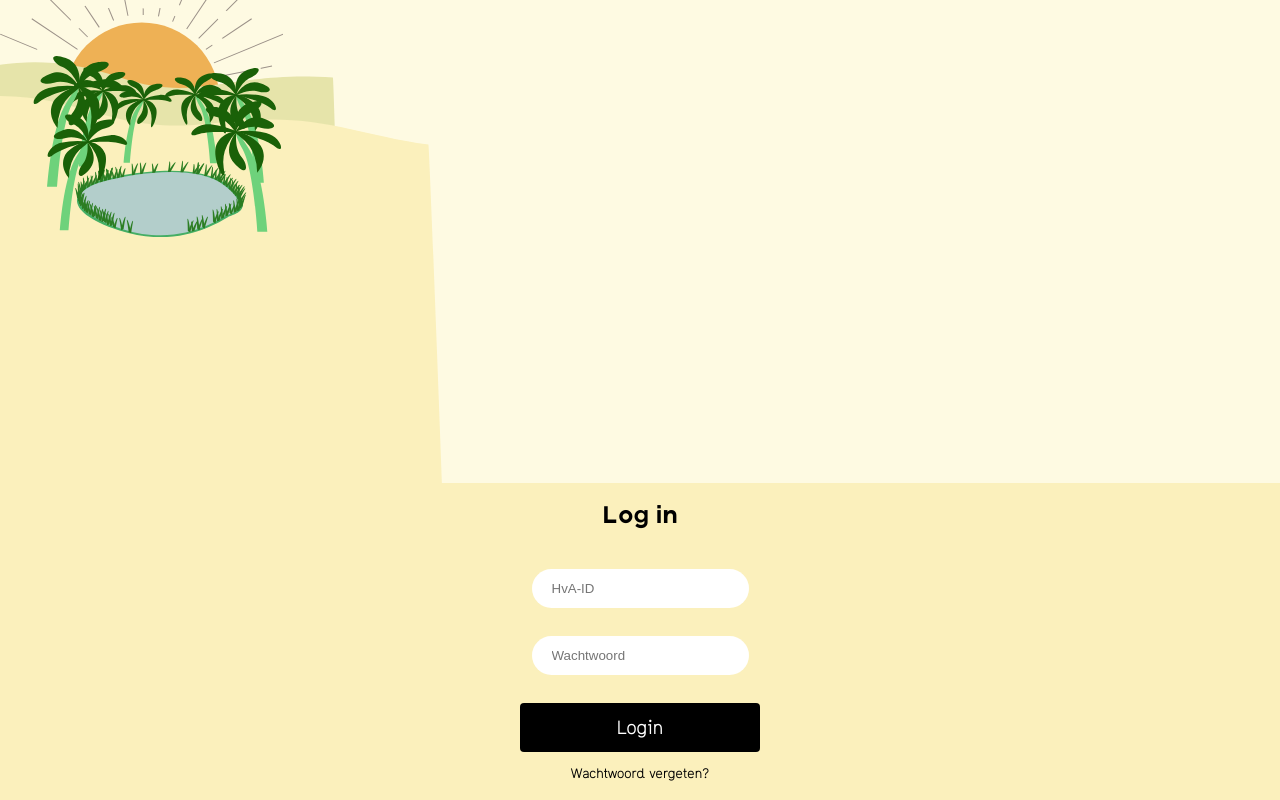
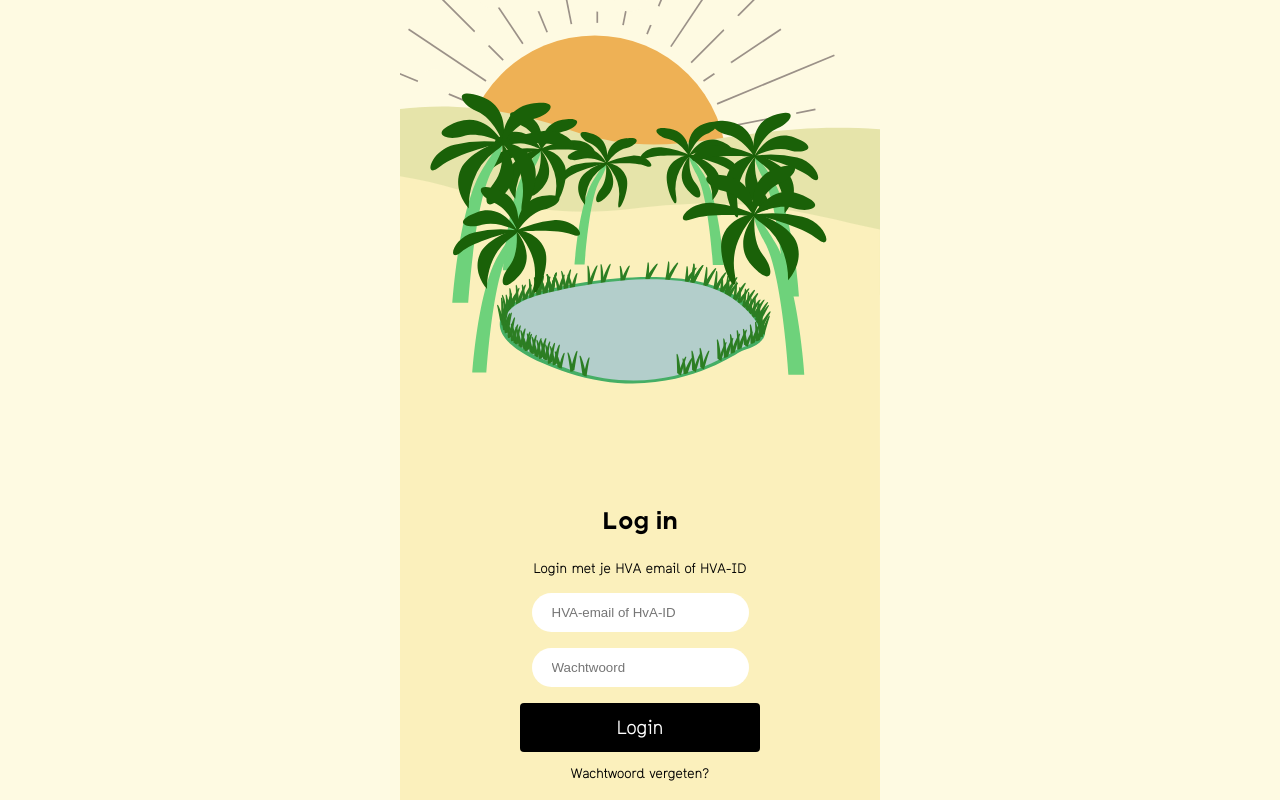
Before and after one commit to qiubee/oase, a Svelte app: page /#/login in a window 1280 px wide. Built offline with nearby package versions, Linux system fonts and the light colour scheme.

Commit message:
fix background illustration placement

```diff
--- a/src/routes/Login.svelte
+++ b/src/routes/Login.svelte
@@ -23,9 +23,12 @@
   checkLogin();
 </script>
 
-<div>
-  <svg class="sun" xmlns="http://www.w3.org/2000/svg" width="283.449" height="238.5" viewBox="0 0 283.449 238.5" >
-    <g id="Group_3" data-name="Group 3" transform="translate(-3.275 -23.5)">
+<div class="view">
+  <div class="content">
+    <div class="login">
+      <div class="illustration">
+        <svg class="sun" xmlns="http://www.w3.org/2000/svg" viewBox="0 0 283.449 140.5" >
+          <g id="Group_3" data-name="Group 3" transform="translate(-30 -85)">
             <g id="Group_1" data-name="Group 1" class="rays">
               <line id="Line_1" data-name="Line 1" y1="75" transform="translate(146.5 23.5)" fill="none" stroke="#9b9188" stroke-width="1"/>
               <line id="Line_1-2" data-name="Line 1" y1="75" transform="translate(254.978 68.894) rotate(45)" fill="none" stroke="#9b9188" stroke-width="1"/>
@@ -60,14 +63,18 @@
             <circle id="Ellipse_1" data-name="Ellipse 1" cx="78" cy="78" r="78" transform="translate(67 106)" fill="#eeb155"/>
           </g>
         </svg>
-  <svg class="sand-dark" xmlns="http://www.w3.org/2000/svg" width="532.048" height="479.76" viewBox="0 0 532.048 479.76">
+        <svg class="sand-dark" xmlns="http://www.w3.org/2000/svg" viewBox="0 0 325 200">
+          <g transform="translate(-135 -10)">
             <path id="Path_2" data-name="Path 2" d="M73.091,31.114c50.454-.281,104.6.428,171.737,46.017s107.36,21,205.205,54.985c.841.351-64.569,275.064-64.569,275.064L0,303.895Z" transform="matrix(0.966, -0.259, 0.259, 0.966, -8.045, 86.455)" fill="#e6e4aa"/>
+          </g>
         </svg>
-  <svg class="sand-light" xmlns="http://www.w3.org/2000/svg" width="588.141" height="608.958" viewBox="0 0 588.141 608.958">
-    <path id="Path_1" data-name="Path 1" d="M376.824-569.081c95.488,19.867,102.537,64.727,200.588,78.825,96.481,13.873,118.02,41.889,184.143,69.49.841.351-80.144,355.118-80.144,355.118L287.568-163.415Z" transform="matrix(0.966, -0.259, 0.259, 0.966, -130.481, 746.797)" fill="#fbf0bc"/>
+        <svg class="sand-light" xmlns="http://www.w3.org/2000/svg" viewBox="0 0 320 600">
+          <g transform="translate(-160 40)">
+            <path id="Path_1" data-name="Path 1" d="M432.2-551.489c49.134,21.763,69.815,50.391,145.216,61.233,80.465,11.57,108.936,33.028,154.705,55.939l-156.4,583.677-309.1-82.824S425.359-525.97,432.2-551.489Z" transform="matrix(0.966, -0.259, 0.259, 0.966, -114.798, 722.183)" fill="#fbf0bc"/>
+          </g>
         </svg>
-  <svg class="pond" xmlns="http://www.w3.org/2000/svg" width="250.716" height="181.201" viewBox="0 0 250.716 181.201">
-    <g id="Group_769" data-name="Group 769" transform="translate(-32.408 -143.43)">
+        <svg class="pond" xmlns="http://www.w3.org/2000/svg" viewBox="0 0 300 460">
+          <g id="Group_769" data-name="Group 769" transform="translate(-15 -85)">
             <g id="pond">
               <path id="Path_12" data-name="Path 12" d="M496.035-552.555c25.774-7.611,97.932-19.586,128.325,4.728s4.728,29.717,0,31.744-47.278,33.77-108.739,13.508S470.261-544.944,496.035-552.555Z" transform="translate(-395.752 820.475)" fill="#45ae65"/>
               <g id="Group_81" data-name="Group 81">
@@ -461,9 +468,10 @@
       </div>
       <main>
         <h1>Log in</h1>
+        <p>Login met je HVA email of HVA-ID</p>
         <form>
           <label>
-      <input type="text" placeholder="HvA-ID">
+            <input type="text" placeholder="HVA-email of HvA-ID">
           </label>
           <label>
             <input type="password" placeholder="Wachtwoord">
@@ -472,26 +480,42 @@
           <a href="/wachtwoord-vergeten" use:link>Wachtwoord vergeten?</a>
         </form>
       </main>
+    </div>
+  </div>
+</div>
 
 <style>
+  .view {
+    background-color: #fefae2;
+  }
+
+  .content,
+  .login,
+  .illustration {
+    height: 100%;
+  }
+
+  .login {
+    position: relative;
+    display: flex;
+    flex-direction: column;
+    align-items: center;
+    max-width: 30rem;
+  }
+
+  .sun,
+  .sand-dark,
+  .sand-light,
+  .pond {
+    position: absolute;
+    width: 100%;
+    max-width: 30rem;
+    left: 0;
+  }
+
   .sun {
     position: absolute;
-    transform: translate(0, -3.75rem);
-  }
-
-  .sand-dark {
-    position: absolute;
-    transform: translate(-8rem, -1.25rem);
-  }
-
-  .sand-light {
-    position: absolute;
-    transform: scale(1.1) translate(-5rem, 1rem);
-  }
-
-  .pond {
-    position: absolute;
-    transform: translate(2rem, 3.5rem);
+    top: 0;
   }
 
   main {
@@ -501,7 +525,6 @@
     bottom: 0;
     width: 100%;
     font-family: var(--font-pauschal);
-    background-color: var(--std-bg-color);
   }
 
   h1 {
@@ -510,8 +533,16 @@
     font-size: 1.5rem;
     font-weight: 700;
     text-align: center;
-    margin-bottom: 2.5rem;
+    margin: 0;
+    margin-bottom: 1.5rem;
     z-index: 1;
+  }
+
+  p {
+    text-align: center;
+    margin: 0;
+    margin-bottom: 1rem;
+    font-size: 0.9rem;
   }
 
   form {
@@ -528,7 +559,7 @@
     border-radius: 4rem;
     text-shadow: none;
     appearance: none;
-    margin-bottom: 1.75rem;
+    margin-bottom: 1rem;
   }
 
   input:not([type="submit"]):focus,
```
Lines whose indentation alone changed are shown as unchanged.
